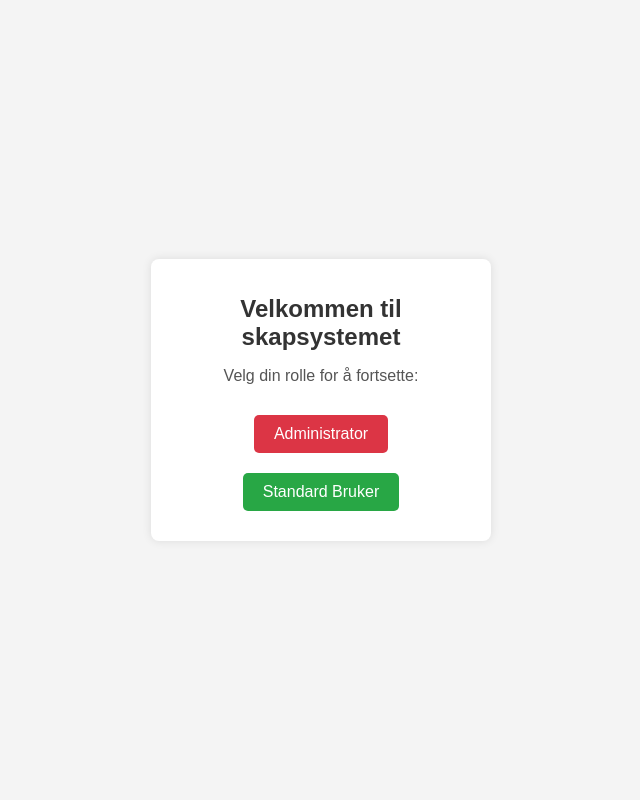
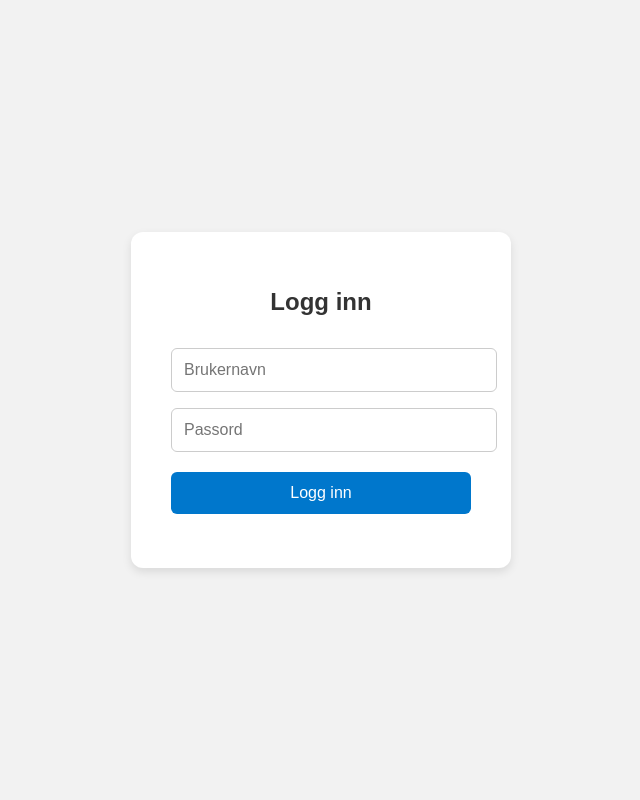
Before and after one commit to Chrizziboi/Skapapp, a FastAPI app: page / in a window 1280 px wide. Shown: the whole page, without its empty margins (319-959 px from the left). Run offline with FastAPI, Linux system fonts and the light colour scheme; parts of the project's set-up code (start-up, migrations or seed data) failed here and were passed over.

Commit message:
implemented Pydantic-modell for login. implemented login funktions. changed create user funktion in main.py to the right parameters. Changed main_page.css and main_page.html from 2 buttons to proper login page.

```diff
--- a/main.py
+++ b/main.py
@@ -3,8 +3,9 @@ import uvicorn
 import logging
 
 from database import SessionLocal, setup_database
+from pydantic import BaseModel
 
-from fastapi import FastAPI, Depends, Request
+from fastapi import FastAPI, Depends, Request, HTTPException
 from fastapi.templating import Jinja2Templates
 from fastapi.staticfiles import StaticFiles
 
@@ -15,6 +16,7 @@ from backend.model.StandardUser import reserve_locker
 from backend.model.Locker import Locker, add_locker, add_note_to_locker, add_multiple_lockers
 from backend.model.LockerRoom import create_locker_room, delete_locker_room
 from backend.Service.ErrorHandler import fastapi_error_handler
+from backend.model.AdminUser import authenticate_user
 
 # Initialiser SQLite3
 setup_database()
@@ -44,7 +46,10 @@ def get_db():
         db.close()
 
 ''' FRONTPAGE '''
-
+# Pydantic-modell for login
+class LoginRequest(BaseModel):
+    username: str
+    password: str
 @api.get("/")
 def serve_main_page_endpoint(request: Request):
     """
@@ -178,15 +183,15 @@ def create_multiple_lockers_endpoint(locker_room_id: int, quantity: int, db: Ses
 
 
 @api.post("/admin_users/")
-def create_admin_user(username: str, password: str, is_superadmin: bool, db: Session = Depends(get_db)):
+def create_admin_user(username: str, password: str, role: str, db: Session = Depends(get_db)):
     """
-    Oppretter en ny administratorbruker.
+    Oppretter en ny bruker (med rolle: admin eller user).
     """
     try:
-        admin = create_admin(username=username, password=password, is_superadmin=is_superadmin, db=db)
+        admin = create_admin(username=username, password=password, role=role, db=db)
         return admin
     except Exception as e:
-        return fastapi_error_handler(f"Feil ved oppretting av administrator: {str(e)}", status_code=500)
+        return fastapi_error_handler(f"Feil ved oppretting av bruker: {str(e)}", status_code=500)
 
 ''' PUT CALLS '''
 
@@ -345,7 +350,20 @@ def serve_statistics_page(request: Request):
     except Exception as e:
         return fastapi_error_handler(f"Feil ved henting av statistikk-siden. {str(e)}", status_code=500)
 
+@api.post("/login")
+def login(request: LoginRequest, db: Session = Depends(get_db)):
+    """
+    Logger inn en bruker ved å verifisere brukernavn og passord.
+    """
+    user = authenticate_user(request.username, request.password, db)
+    if not user:
+        raise HTTPException(status_code=401, detail="Ugyldig brukernavn eller passord")
 
+    return {
+        "message": "Innlogging vellykket",
+        "username": user.username,
+        "role": user.role
+    }
 if __name__ == "__main__":
     uvicorn.run(
         "main:api",
--- a/requirements.txt
+++ b/requirements.txt
@@ -4,3 +4,4 @@ uvicorn~=0.34.0
 SQLAlchemy~=2.0.38
 jinja2==3.1.5
 passlib~=1.7.4
+bcrypt
--- a/static/styles/main_page.css
+++ b/static/styles/main_page.css
@@ -1,6 +1,6 @@
 body {
     font-family: Arial, sans-serif;
-    background-color: #f4f4f4;
+    background-color: #f2f2f2;
     display: flex;
     justify-content: center;
     align-items: center;
@@ -8,56 +8,49 @@ body {
     margin: 0;
 }
 
-.container {
-    background: white;
-    padding: 20px;
-    border-radius: 8px;
-    box-shadow: 0 0 10px rgba(0, 0, 0, 0.1);
+.login-container {
+    background-color: white;
+    padding: 40px;
+    border-radius: 12px;
+    box-shadow: 0 4px 10px rgba(0, 0, 0, 0.1);
+    width: 300px;
     text-align: center;
-    width: 300px;
 }
 
-h1 {
+.login-container h1 {
+    margin-bottom: 24px;
+    font-size: 24px;
     color: #333;
-    font-size: 24px;
 }
 
-p {
-    color: #555;
+.login-container input {
+    width: 100%;
+    padding: 12px;
+    margin: 8px 0;
+    border: 1px solid #ccc;
+    border-radius: 6px;
+    font-size: 16px;
 }
 
-.button-container {
-    margin-top: 20px;
+.login-container button {
+    width: 100%;
+    padding: 12px;
+    background-color: #0077cc;
+    color: white;
+    border: none;
+    border-radius: 6px;
+    font-size: 16px;
+    cursor: pointer;
+    margin-top: 12px;
+    transition: background-color 0.3s ease;
 }
 
-.role-button {
-    background-color: #007bff;
-    color: white;
-    border: none;
-    padding: 10px 20px;
-    margin: 10px;
-    font-size: 16px;
-    cursor: pointer;
-    border-radius: 5px;
-    transition: background 0.3s;
+.login-container button:hover {
+    background-color: #005fa3;
 }
 
-.role-button:hover {
-    background-color: #0056b3;
+.error-message {
+    color: red;
+    margin-top: 10px;
+    font-size: 14px;
 }
-
-.admin {
-    background-color: #dc3545;
-}
-
-.admin:hover {
-    background-color: #a71d2a;
-}
-
-.user {
-    background-color: #28a745;
-}
-
-.user:hover {
-    background-color: #1e7e34;
-}
--- a/templates/main_page.html
+++ b/templates/main_page.html
@@ -1,29 +1,55 @@
 <!DOCTYPE html>
-<html lang="en">
+<html lang="no">
 <head>
     <meta charset="UTF-8">
     <meta name="viewport" content="width=device-width, initial-scale=1.0">
-    <title>Hoved Side</title>
+    <title>SkapApp - Innlogging</title>
     <link rel="stylesheet" href="/static/styles/main_page.css">
 </head>
 <body>
-    <div class="container">
-        <h1>Velkommen til skapsystemet</h1>
-        <p>Velg din rolle for å fortsette:</p>
-        <div class="button-container">
-            <button class="role-button admin" onclick="redirectTo('admin')">Administrator</button>
-            <button class="role-button user" onclick="redirectTo('user')">Standard Bruker</button>
-        </div>
+    <div class="login-container">
+        <h1>Logg inn</h1>
+        <form id="login-form">
+            <input type="text" id="username" name="username" placeholder="Brukernavn" required>
+            <input type="password" id="password" name="password" placeholder="Passord" required>
+            <button type="submit">Logg inn</button>
+            <p id="error-message" class="error-message"></p>
+        </form>
     </div>
 
     <script>
-        function redirectTo(role) {
-            if (role === 'admin') {
-                window.location.href = "/admin_page";
-            } else {
-                window.location.href = "/available_lockers";
+        const form = document.getElementById("login-form");
+        const errorMessage = document.getElementById("error-message");
+
+        form.addEventListener("submit", async (e) => {
+            e.preventDefault();
+
+            const username = document.getElementById("username").value;
+            const password = document.getElementById("password").value;
+
+            try {
+                const response = await fetch("/login", {
+                    method: "POST",
+                    headers: {
+                        "Content-Type": "application/json"
+                    },
+                    body: JSON.stringify({ username, password })
+                });
+
+                if (!response.ok) {
+                    throw new Error("Ugyldig brukernavn eller passord");
+                }
+
+                const data = await response.json();
+                if (data.role === "admin") {
+                    window.location.href = "/admin_page";
+                } else {
+                    window.location.href = "/available_lockers";
+                }
+            } catch (err) {
+                errorMessage.textContent = err.message;
             }
-        }
+        });
     </script>
 </body>
 </html>
```
